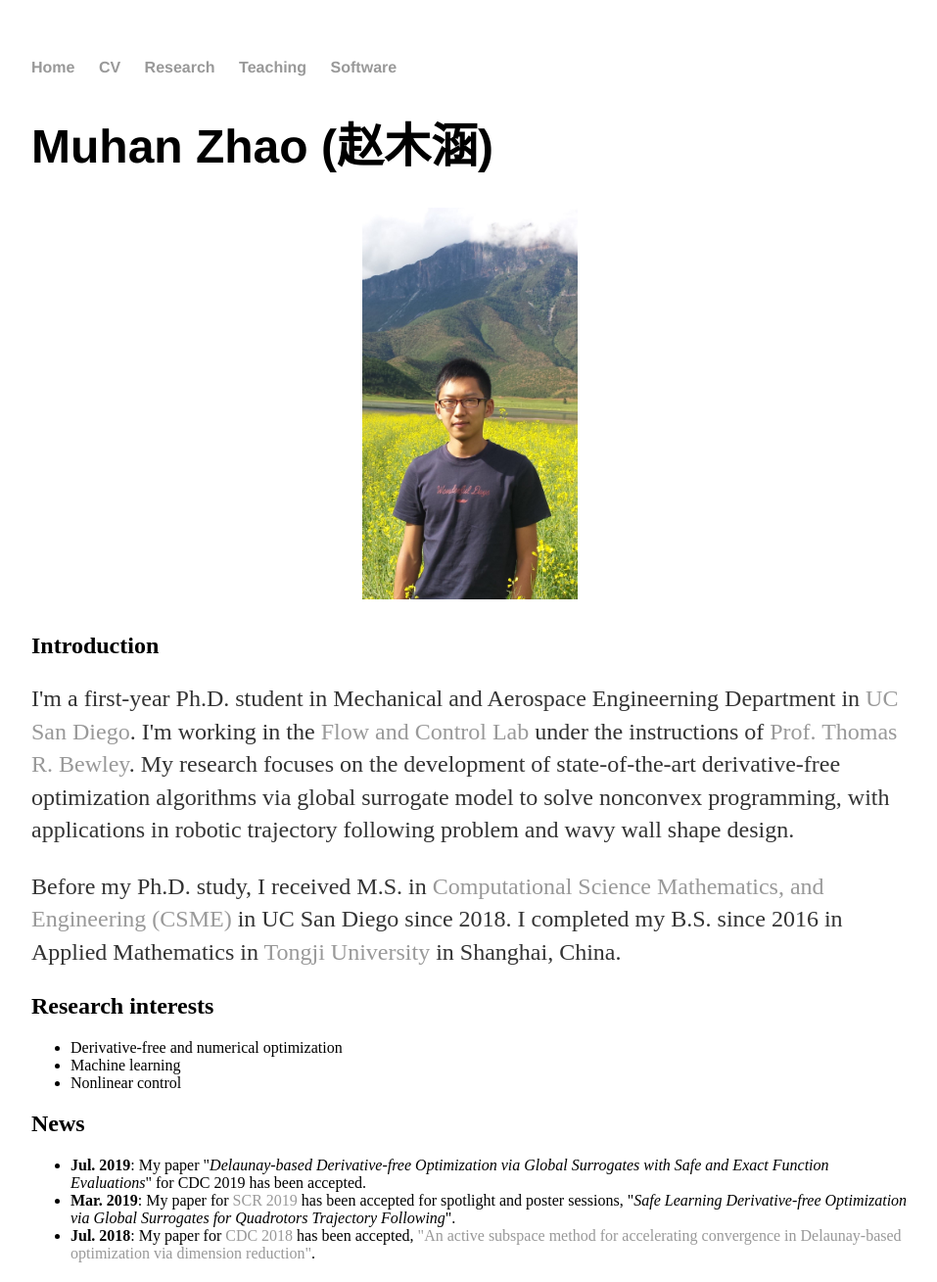
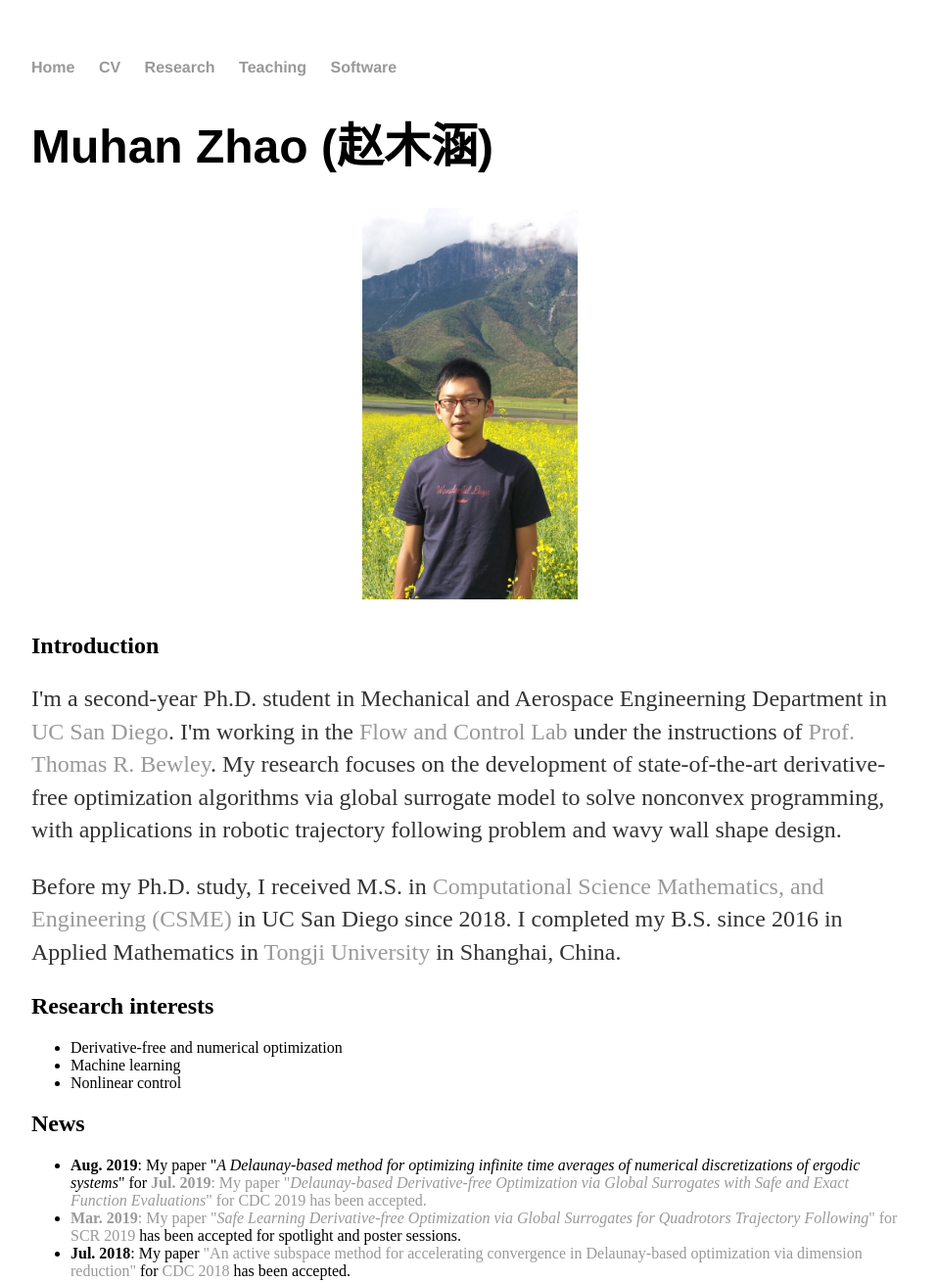
Before and after one commit to kimukook/kimukook.github.io, a Jekyll site: the page built from index.html, in a window 1280 px wide and 1400 px high, cut to the strip 0-1309 px from the top of the window. Shown: the whole strip at 98% size, without its empty margins (160-1117 px from the left). Built offline with Jekyll 4.4.1, drawn with Linux system fonts in a browser that asks for light colours.

Commit message:
Update index.html

```diff
--- a/index.html
+++ b/index.html
@@ -6,7 +6,7 @@ title: Muhan Zhao's Homepage
 	<h1>Muhan Zhao (赵木涵)</h1>
 	<p align="center"><img src="2.JPG" width="220" height="400"></p>
 	<h2> Introduction </h2>
-	<p align="left">I'm a first-year Ph.D. student in Mechanical and Aerospace Engineerning Department in <a href="https://ucsd.edu">UC San Diego</a>.
+	<p align="left">I'm a second-year Ph.D. student in Mechanical and Aerospace Engineerning Department in <a href="https://ucsd.edu">UC San Diego</a>.
 	I'm working in the<a href="https://www.ucsdrobotics.org/flow-control-lab"> Flow and Control Lab </a>under the instructions of <a href="http://fccr.ucsd.edu/Bewley.html">Prof. Thomas R. Bewley</a>.
         My research focuses on the development of state-of-the-art derivative-free optimization algorithms via global
 	surrogate model to solve nonconvex programming, with applications in robotic trajectory following problem and
@@ -21,9 +21,10 @@ title: Muhan Zhao's Homepage
 	</ul>
 	<h2> News </h2>
 	<ul>
+		<li> <b>Aug. 2019</b>: My paper "<i>A Delaunay-based method for optimizing infinite time averages of numerical discretizations of ergodic systems</i>" for <a href=""AIAA Scitech 2020
 		<li> <b>Jul. 2019</b>: My paper "<i>Delaunay-based Derivative-free Optimization via Global Surrogates with Safe and Exact Function Evaluations</i>" for CDC 2019 has been accepted.</li>
-		<li> <b>Mar. 2019</b>: My paper for <a href="http://scr2019.caltech.edu">SCR 2019</a> has been accepted for spotlight and poster sessions, "<i>Safe Learning Derivative-free Optimization via Global Surrogates for Quadrotors Trajectory Following</i>". </li>
-		<li> <b>Jul. 2018</b>: My paper for <a href="https://cdc2018.ieeecss.org">CDC 2018</a> has been accepted, <a href="https://ieeexplore.ieee.org/abstract/document/8619219">"An active subspace method for accelerating convergence in Delaunay-based optimization via dimension reduction"</a>.</li>
+		<li> <b>Mar. 2019</b>: My paper "<i>Safe Learning Derivative-free Optimization via Global Surrogates for Quadrotors Trajectory Following</i>" for <a href="http://scr2019.caltech.edu">SCR 2019</a> has been accepted for spotlight and poster sessions. </li>
+		<li> <b>Jul. 2018</b>: My paper <a href="https://ieeexplore.ieee.org/abstract/document/8619219">"An active subspace method for accelerating convergence in Delaunay-based optimization via dimension reduction"</a> for <a href="https://cdc2018.ieeecss.org">CDC 2018</a> has been accepted.</li>
 	</ul>
 	<p align="center"><img src="PartialLunarEclipse_Fattinnanzi_1080.jpg" alt="Lunar Eclipse July. 21, 2019(Picture credit to NASA APoD)" width="600" height="400" /></p>
 	<p align="center"> <i>It is difficult to say what is impossible, for the dream of yesterday is the hope of today and the reality of tomorrow. - Dr. Robert Goddard </i> </p>
```
